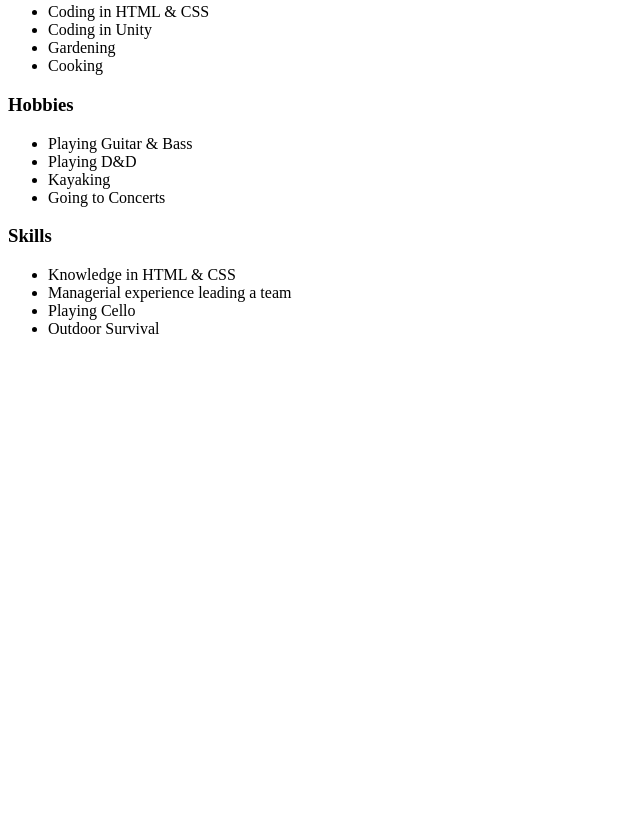
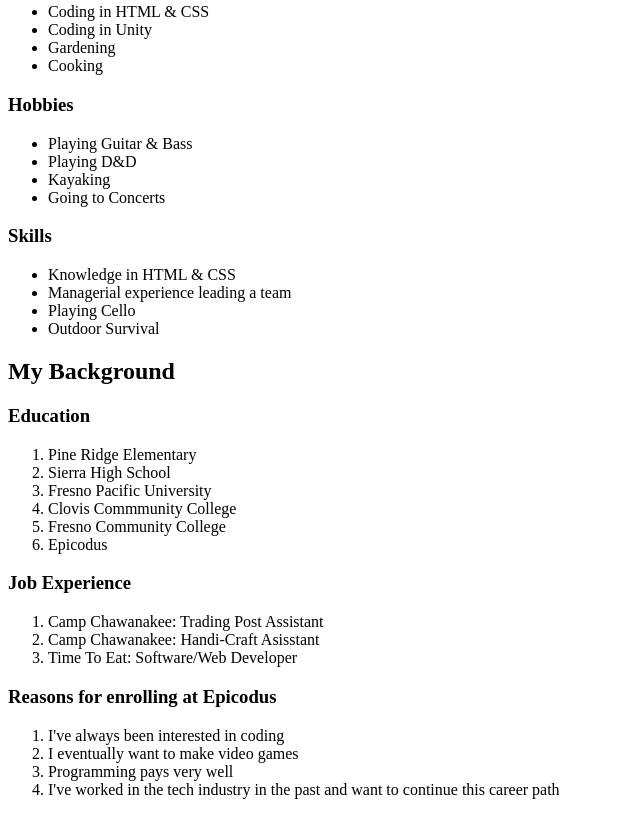
Before and after one commit to SpencerJDennis/portfolio, a plain HTML site: page index.html in a window 1280 px wide. Shown: the part 642-1457 px from the top of the page, without its empty margins (0-640 px from the left). Before the commit the page ends 996 px from the top, so only its background shows below. Drawn offline with Linux system fonts and the light colour scheme.

Commit message:
add 3 <ol> detailing my job experience etc.

```diff
--- a/index.html
+++ b/index.html
@@ -31,5 +31,28 @@
           <li>Playing Cello</li>
           <li>Outdoor Survival</li>
         </ul>
+    <h2>My Background</h2>
+      <h3>Education</h3>
+        <ol>
+          <li>Pine Ridge Elementary</li>
+          <li>Sierra High School</li>
+          <li>Fresno Pacific University</li>
+          <li>Clovis Commmunity College</li>
+          <li>Fresno Community College</li>
+          <li>Epicodus</li>
+        </ol>
+      <h3>Job Experience</h3>
+        <ol>
+          <li>Camp Chawanakee: Trading Post Assistant</li>
+          <li>Camp Chawanakee: Handi-Craft Asisstant</li>
+          <li>Time To Eat: Software/Web Developer</li>
+        </ol>
+      <h3>Reasons for enrolling at Epicodus</h3>
+        <ol>
+          <li>I've always been interested in coding</li>
+          <li>I eventually want to make video games</li>
+          <li>Programming pays very well</li>
+          <li>I've worked in the tech industry in the past and want to continue this career path</li>
+        </ol>
 </body>
 </html>
```
